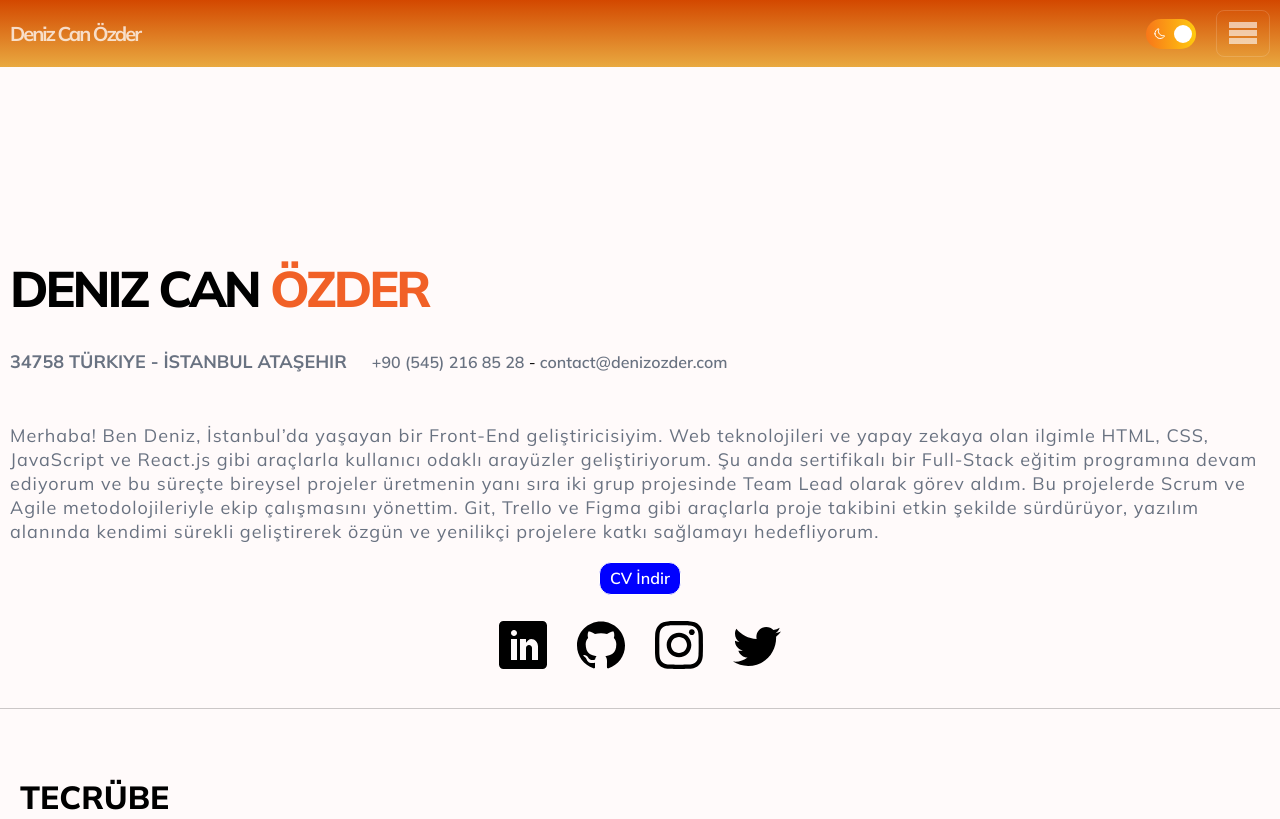
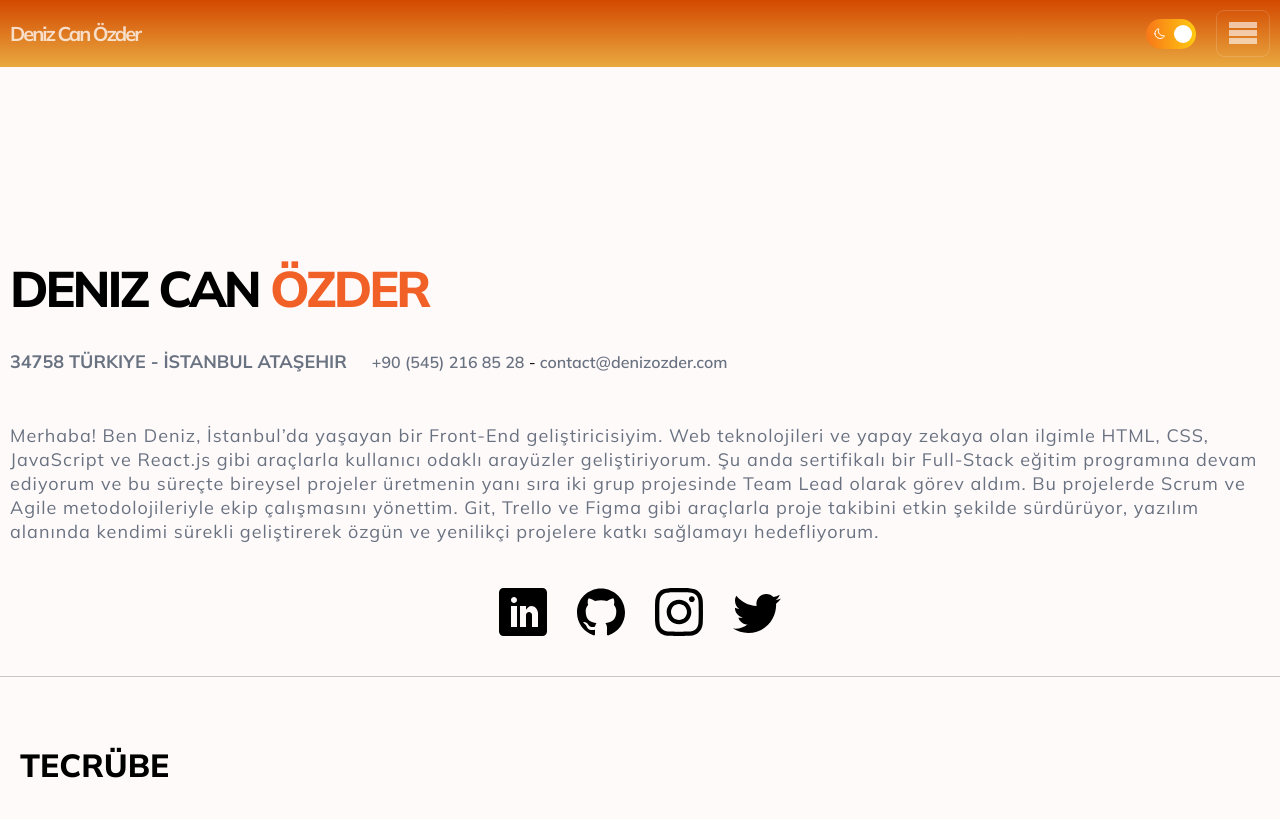
Before and after one commit to DenizzOzder/BASIC, a plain HTML site: page index.html in a window 1280 px wide. Shown: the top 819 px of the page. Drawn offline with nearby package versions, Linux system fonts and the light colour scheme.

Commit message:
Deploying to gh-pages from @ DenizzOzder/BASIC@4de76f6193406a174498ec77865fa8249551a891 🚀

```diff
--- a/index.html
+++ b/index.html
@@ -95,9 +95,6 @@
             <p class="body-para">
               Merhaba! Ben Deniz, İstanbul’da yaşayan bir Front-End geliştiricisiyim. Web teknolojileri ve yapay zekaya olan ilgimle HTML, CSS, JavaScript ve React.js gibi araçlarla kullanıcı odaklı arayüzler geliştiriyorum. Şu anda sertifikalı bir Full-Stack eğitim programına devam ediyorum ve bu süreçte bireysel projeler üretmenin yanı sıra iki grup projesinde Team Lead olarak görev aldım. Bu projelerde Scrum ve Agile metodolojileriyle ekip çalışmasını yönettim. Git, Trello ve Figma gibi araçlarla proje takibini etkin şekilde sürdürüyor, yazılım alanında kendimi sürekli geliştirerek özgün ve yenilikçi projelere katkı sağlamayı hedefliyorum.
             </p>
-            <a href="./files/Deniz_Can_Ozder_Fullstack.pdf" class="cv-download" download="Deniz Can Özder">
-              <button type="button" class="cv-button" id="cv-down">CV İndir</button>
-            </a>
 
           </section>
           <section class="social-media">
```
Also changed, not shown: 1 other file.
